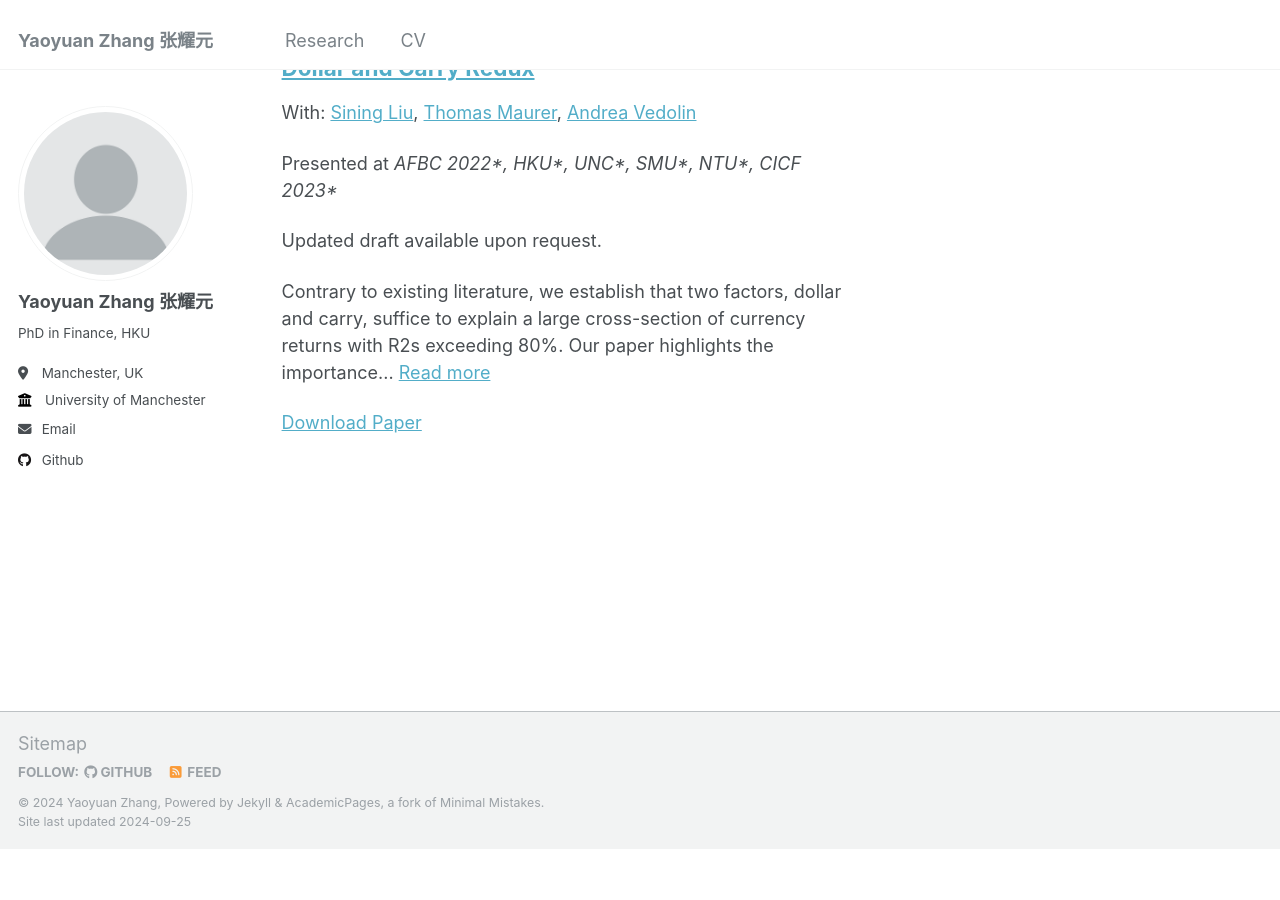
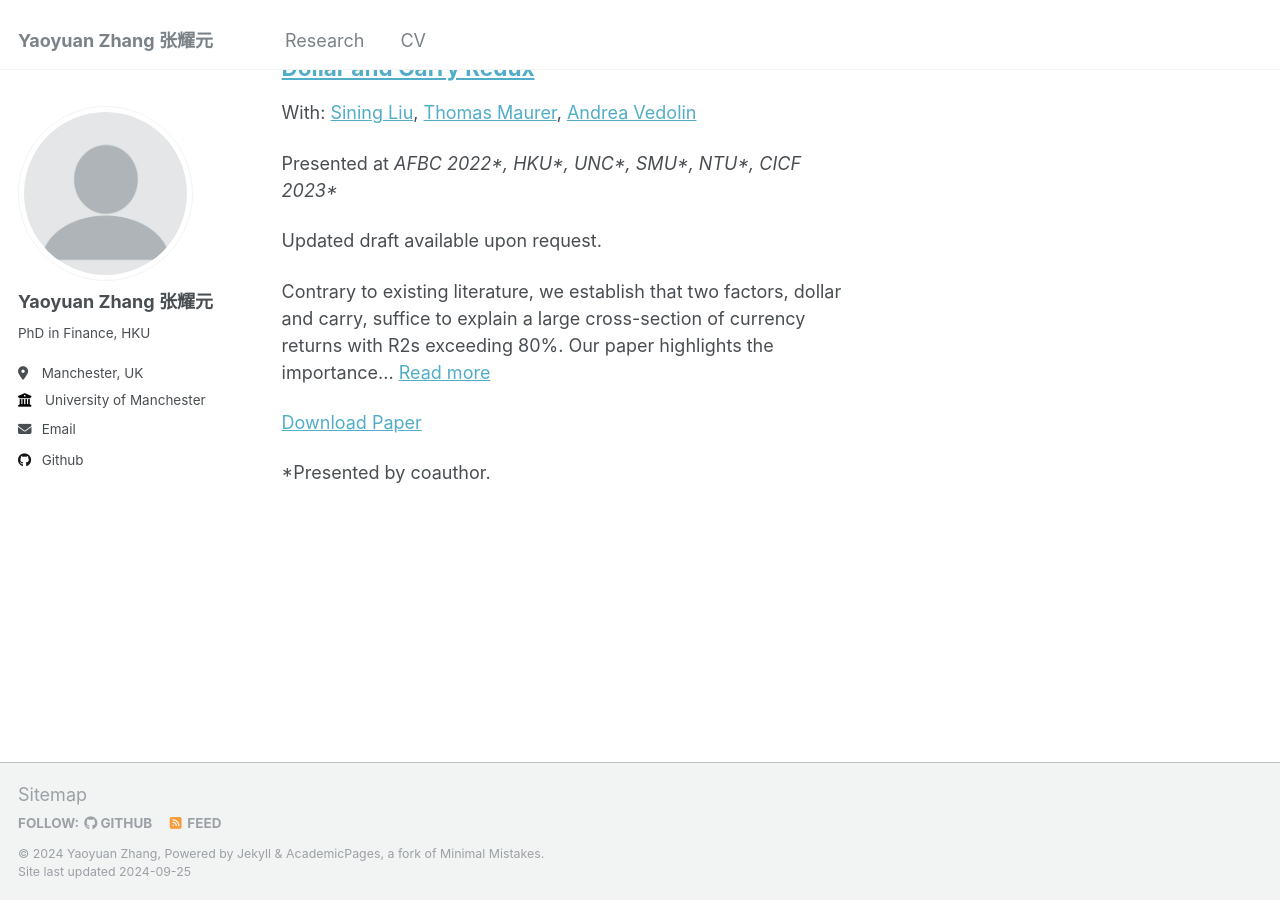
Before and after one commit to yaoyuanzhang-research/yaoyuanzhang-research.github.io, a Jekyll site: the page built from _pages/publications.html, in a window 1280 px wide and 900 px high, scrolled down 2264 px. Built offline with Jekyll 4.4.1, drawn with Linux system fonts in a browser that asks for light colours; before the commit the page ends 3114 px from its top, so only the background shows below that.

Commit message:
Update publications.html

```diff
--- a/_pages/publications.html
+++ b/_pages/publications.html
@@ -31,3 +31,4 @@ author_profile: true
     {% include archive-single.html %}
   {% endfor %}
 {% endif %}
+<p>*Presented by coauthor.</p>
```
